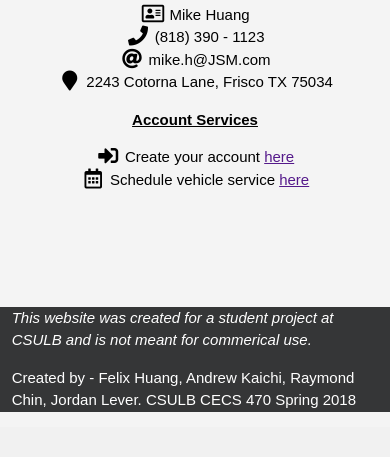
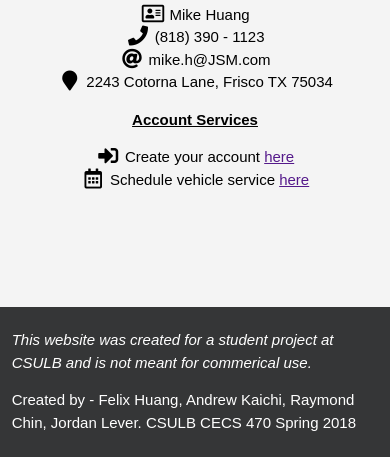
Before and after one commit to ahkaichi/JSMDetailing, a PHP site: page / in a window 390 px wide. Shown: the part 2280-2737 px from the top of the page. Before the commit the page ends 2692 px from the top, so only its background shows below. Run offline with PHP 8.4, Linux system fonts and the light colour scheme; some libraries are stand-ins or nearby versions.

Commit message:
Footer now touches the bottom of the page

```diff
--- a/assets/style/footer.css
+++ b/assets/style/footer.css
@@ -1,6 +1,6 @@
 .footer {
     margin-top: 5%;
-    padding: 0% 3% 0% 3%;
+    padding: 1% 3% 2% 3%;
     background: #353637;
     color: white;
     clear: both;
@@ -10,6 +10,7 @@
 /* Footer styling for mobile screens */
 @media screen and (max-width: 600px) {
     .footer {
+      padding: 2% 3% 2% 3%;
       margin-top: 25em;
     }
 }
```
